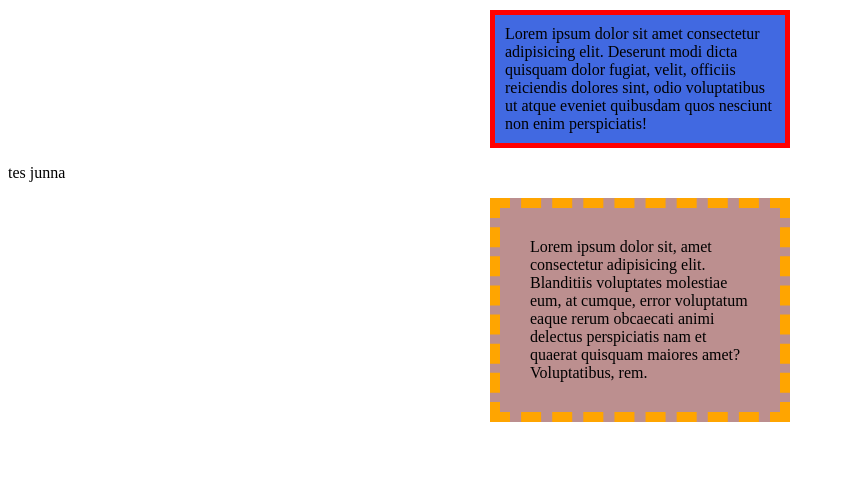
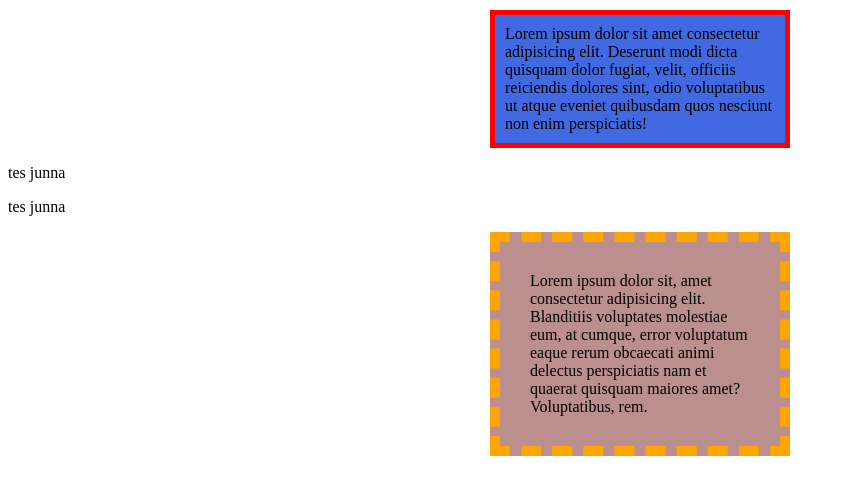
Before and after one commit to pian17-ai/css, a plain HTML site: page box-model/index.html in a window 1280 px wide. Shown: the whole page, without its empty margins (0-845 px from the left). Drawn offline with Linux system fonts and the light colour scheme.

Commit message:
tes lagi

```diff
--- a/box-model/index.html
+++ b/box-model/index.html
@@ -9,6 +9,7 @@
 <body>
     <div class="satu">Lorem ipsum dolor sit amet consectetur adipisicing elit. Deserunt modi dicta quisquam dolor fugiat, velit, officiis reiciendis dolores sint, odio voluptatibus ut atque eveniet quibusdam quos nesciunt non enim perspiciatis!</div>
     <p>tes junna</p>
+    <p>tes junna</p>
     <div class="dua">Lorem ipsum dolor sit, amet consectetur adipisicing elit. Blanditiis voluptates molestiae eum, at cumque, error voluptatum eaque rerum obcaecati animi delectus perspiciatis nam et quaerat quisquam maiores amet? Voluptatibus, rem.</div>
 </body>
 </html>
```
